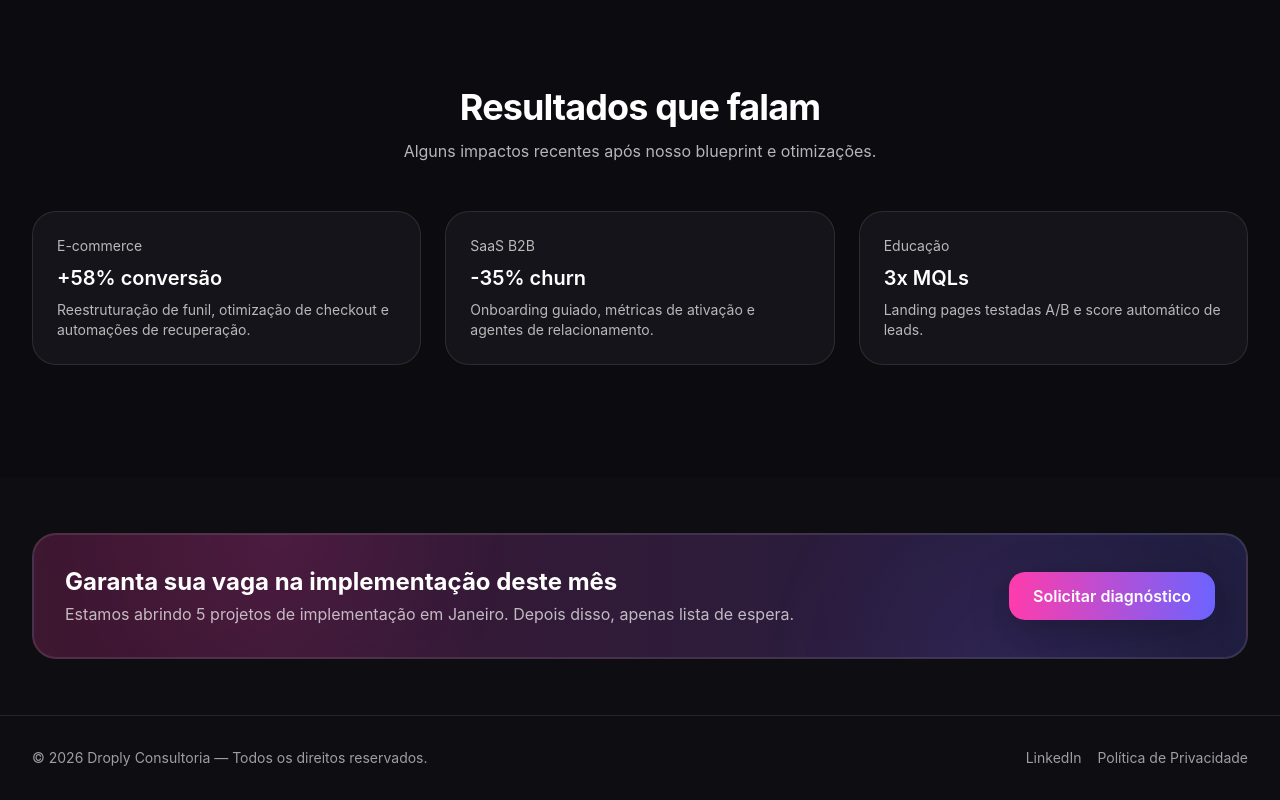
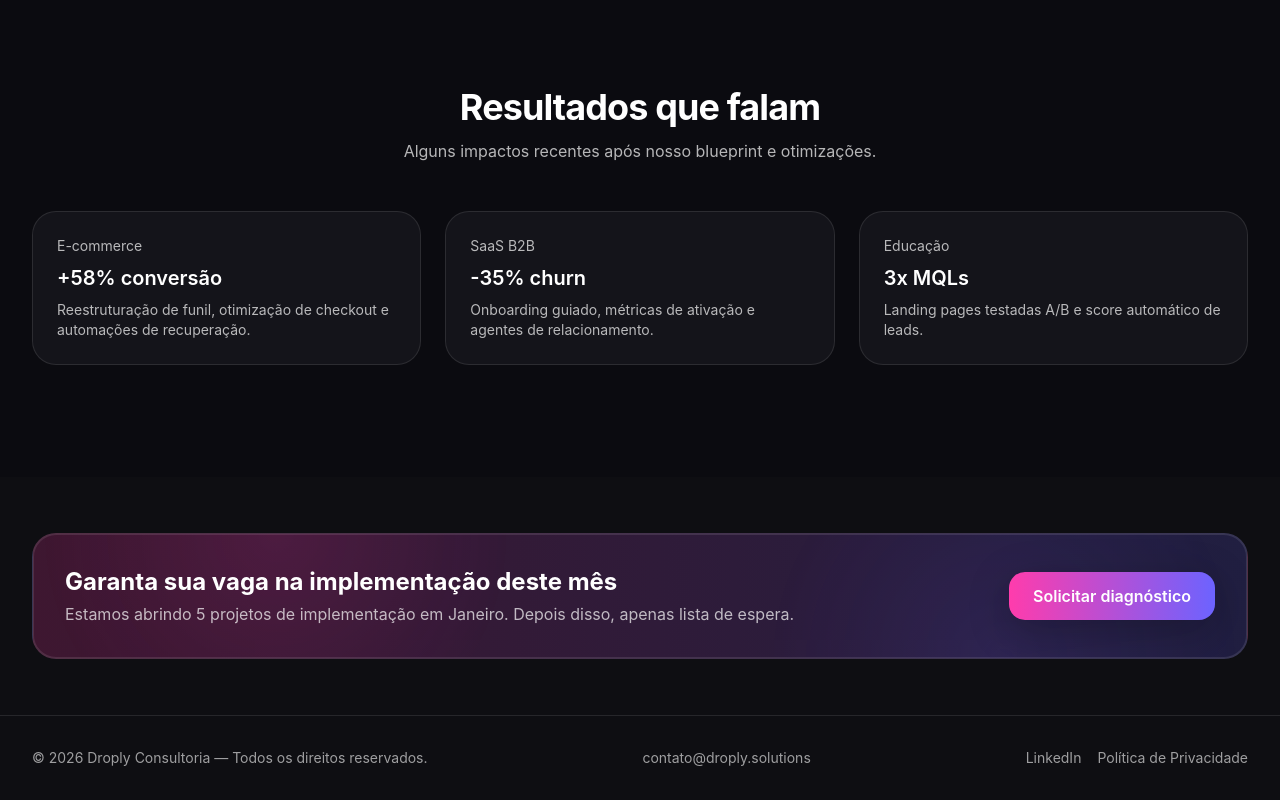
Before and after one commit to robsonmouras/droply-solutions, a website: page index.html in a window 1280 px wide. Shown: the part 2663-3463 px from the top of the page. Drawn offline with nearby package versions, Linux system fonts and the light colour scheme.

Commit message:
add email de contato

```diff
--- a/index.html
+++ b/index.html
@@ -910,10 +910,12 @@
       <div
         class="mx-auto max-w-7xl px-4 sm:px-6 lg:px-8 py-8 text-sm text-white/60 flex flex-col md:flex-row items-center justify-between gap-4"
       >
+
         <p>
           © <span id="year"></span> Droply Consultoria — Todos os direitos
           reservados.
         </p>
+        <a href="mailto:contato@droply.solutions">contato@droply.solutions</a>
         <div class="flex items-center gap-4">
           <a
             href="https://www.linkedin.com/company/droply-solution"
```
